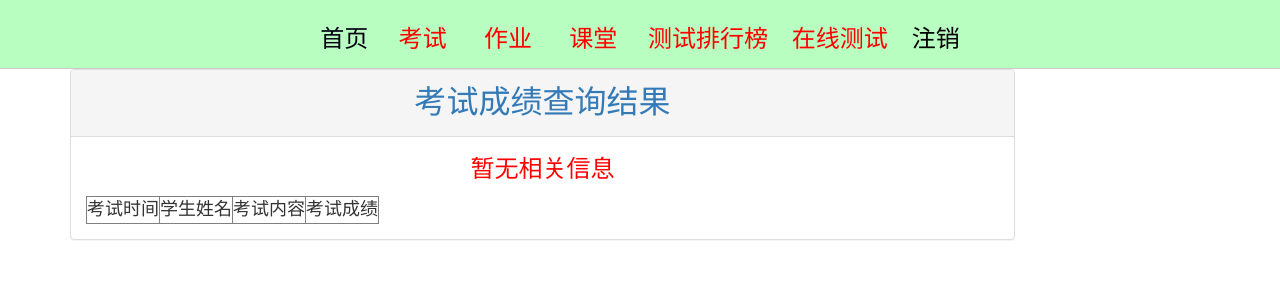
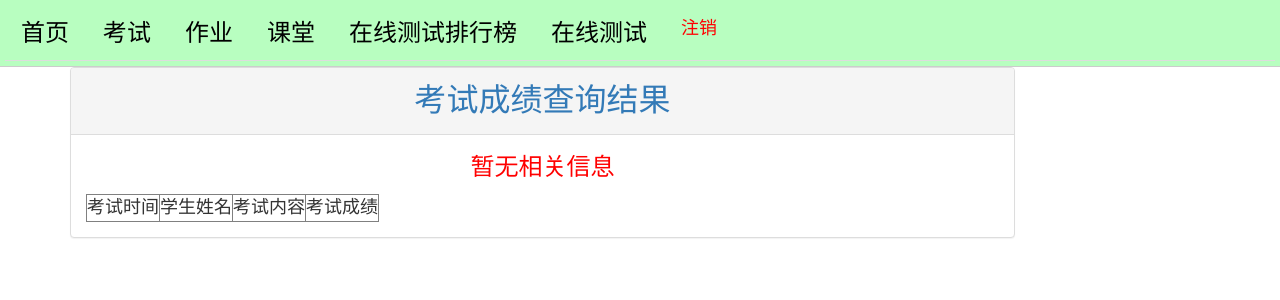
Before and after one commit to hghgobi/mytest, a Django app: template mylearn/templates/exam.html in a window 1280 px wide. Shown: the top 300 px of the page. Run offline with Django 3.2, Linux system fonts and the light colour scheme; the template is opened without the code that fills it, so the values that code supplies are empty; some libraries are stand-ins or nearby versions.

Commit message:
gengxindaohang

```diff
--- a/mylearn/templates/base2.html
+++ b/mylearn/templates/base2.html
@@ -14,19 +14,22 @@
 <style>
 div{text-align:center}
 </style>
- <div class="nav">
-        <a class="logo" href="../../">
-            <h3>首页</h3>
-        </a>
-        <a href="../../exam" ><font size="5" color="red">&nbsp;考试&nbsp;</font></a>
-	    <a href="../../homework" ><font size="5" color="red">&nbsp;作业&nbsp;</font></a>
-        <a href="../../class" ><font size="5" color="red">&nbsp;课堂&nbsp;</font></a>
+<div class="nav">
+ <ul class="nav nav-tabs">
+       <li> <a  href="../../"><font size="5" color="black">
+            首页</font>
+        </a></li>
 
-	    <a href="../../onlinetestrank"><font size="5" color="red">测试排行榜</font></a>
-	    <a href="../../onlinetest"><font size="5" color="red">在线测试</font></a>
-	    <a href="../../logout"><font size="5" color="black">注销</font></a>
+       <li> <a href="../../exam" ><font size="5" color="black">考试</font></a></li>
+	    <li><a href="../../homework" ><font size="5" color="black">作业</font></a></li>
+       <li> <a href="../../class" ><font size="5" color="black">课堂</font></a></li>
 
-    </div>
+        <li><a href="../../onlinetestrank" ><font size="5" color="black">在线测试排行榜</font></a></li>
+	    <li><a href="../../onlinetest" ><font size="5" color="black">在线测试</font></a></li>
+	   <li> <a href="../../logout" ><font size="4" color="red">注销</font></a></li>
+
+    </ul>
+</div>
     {% block content %}{% endblock %}
 </body>
 
--- a/static/base2.css
+++ b/static/base2.css
@@ -5,12 +5,12 @@
 div.nav {
     background-color: #b8fec0;
     border-bottom: 1px solid #ccc;
-    padding: 1px;
+    padding: 5px;
 }
 div.nav a{
     text-decoration: none;
     color: #001;
-    padding: 5px 10px;
+    padding: 10px 10px;
 }
 div.nav a.logo {
     display: inline-block;
```
